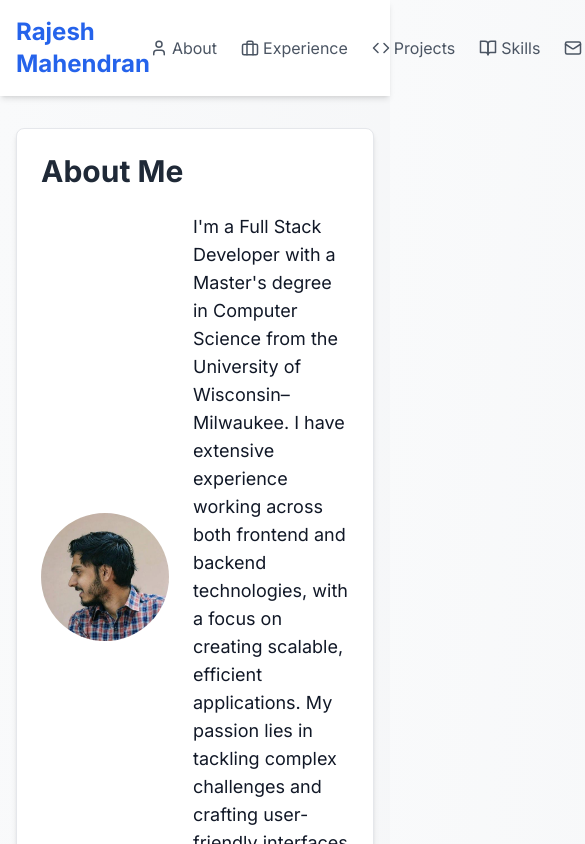
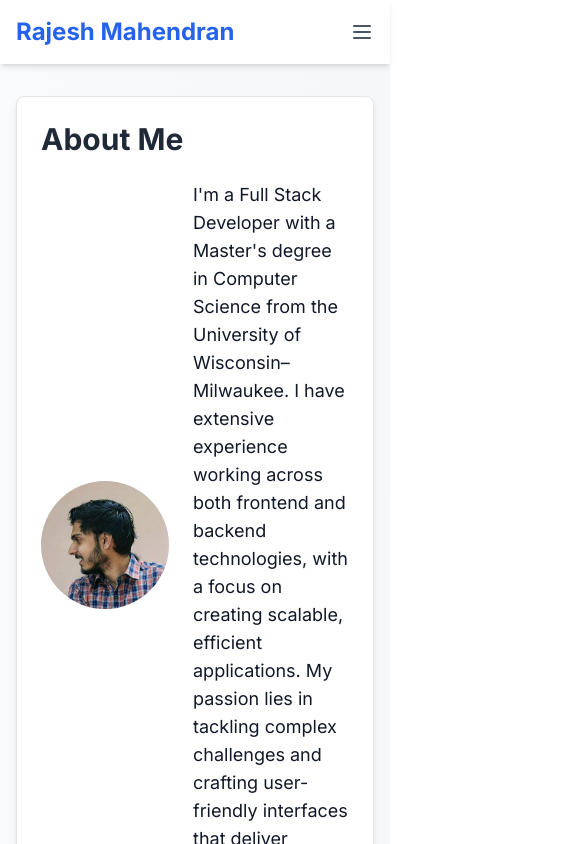
Before and after one commit to rajesh9442/Portfolio, a React (Vite) app: page / in a window 390 px wide. Shown: the top 844 px of the page, 585 px wide, since content can reach past the window. Built offline with nearby package versions, Linux system fonts and the light colour scheme.

Commit message:
Mobile compatibility

```diff
--- a/src/components/Header.tsx
+++ b/src/components/Header.tsx
@@ -1,13 +1,25 @@
-import React from 'react'
-import { User, Briefcase, Code, BookOpen, Mail } from 'lucide-react'
+import React, { useState } from 'react'
+import { User, Briefcase, Code, BookOpen, Mail, Menu } from 'lucide-react'
 
 const Header = () => {
+  const [menuOpen, setMenuOpen] = useState(false)
+
   return (
     <header className="bg-white dark:bg-gray-800 shadow-md sticky top-0 z-10">
       <div className="container mx-auto px-4 py-4">
         <div className="flex justify-between items-center">
           <h1 className="text-2xl font-bold text-blue-600 dark:text-blue-400">Rajesh Mahendran</h1>
-          <nav>
+
+          {/* Hamburger menu for mobile */}
+          <button
+            className="md:hidden text-gray-600 dark:text-gray-300 focus:outline-none"
+            onClick={() => setMenuOpen(!menuOpen)}
+          >
+            <Menu size={24} />
+          </button>
+
+          {/* Desktop Menu */}
+          <nav className="hidden md:block">
             <ul className="flex space-x-6">
               <NavItem href="#about" icon={<User size={18} />} text="About" />
               <NavItem href="#experience" icon={<Briefcase size={18} />} text="Experience" />
@@ -17,6 +29,19 @@ const Header = () => {
             </ul>
           </nav>
         </div>
+
+        {/* Mobile Menu */}
+        {menuOpen && (
+          <nav className="md:hidden mt-4">
+            <ul className="flex flex-col space-y-4">
+              <NavItem href="#about" icon={<User size={18} />} text="About" />
+              <NavItem href="#experience" icon={<Briefcase size={18} />} text="Experience" />
+              <NavItem href="#projects" icon={<Code size={18} />} text="Projects" />
+              <NavItem href="#skills" icon={<BookOpen size={18} />} text="Skills" />
+              <NavItem href="#contact" icon={<Mail size={18} />} text="Contact" />
+            </ul>
+          </nav>
+        )}
       </div>
     </header>
   )
@@ -24,7 +49,10 @@ const Header = () => {
 
 const NavItem = ({ href, icon, text }) => (
   <li>
-    <a href={href} className="flex items-center text-gray-600 dark:text-gray-300 hover:text-blue-600 dark:hover:text-blue-400 transition-colors duration-200">
+    <a
+      href={href}
+      className="flex items-center text-gray-600 dark:text-gray-300 hover:text-blue-600 dark:hover:text-blue-400 transition-colors duration-200"
+    >
       {icon}
       <span className="ml-1">{text}</span>
     </a>
```
